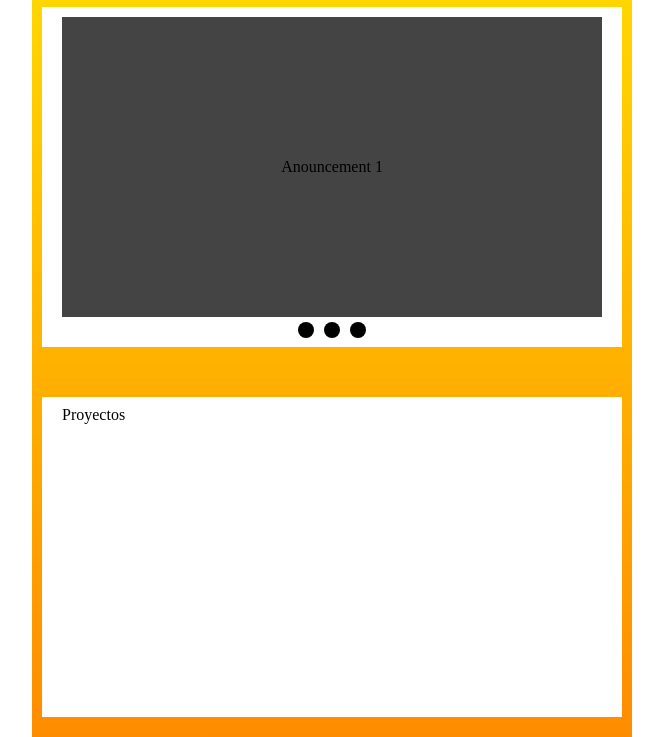
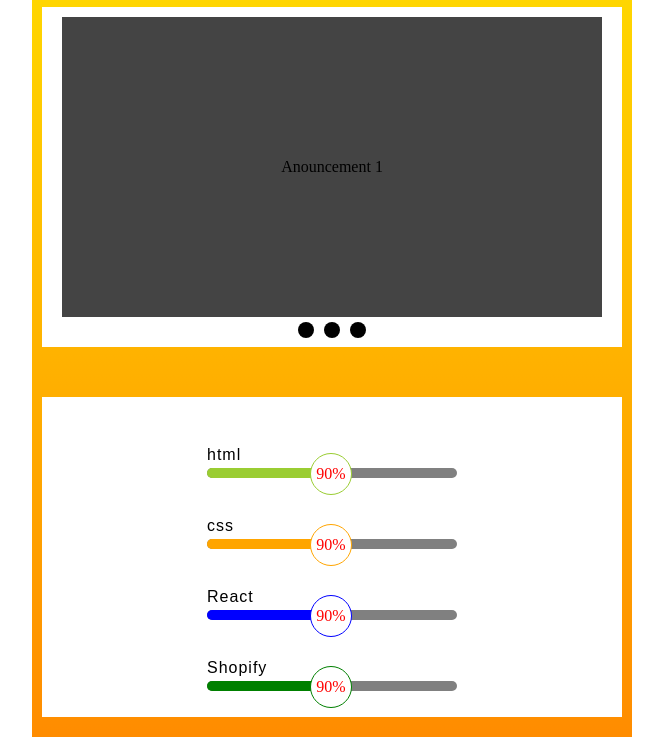
Before and after one commit to hulamo/kcproyecto1, a plain HTML site: page index.html in a window 1280 px wide. Shown: the part 413-1150 px from the top of the page, without its empty margins (308-971 px from the left). Drawn offline with Linux system fonts and the light colour scheme; files that its build step writes are made by us from their sources.

Commit message:
Agregando Progress bar

```diff
--- a/index.html
+++ b/index.html
@@ -41,7 +41,32 @@
           </section>
 
 <section class="detalle">
-    <p>Proyectos</p>
+    <div class="skills">
+    <h2>html</h2>
+    <div class="progress-bar">
+        <div class="html"><span>90%</span></div>
+    </div>
+    <h2>css</h2>
+    <div class="progress-bar">
+        <div class="css"><span>90%</span></div>
+    </div>
+
+    <h2>React</h2>
+    <div class="progress-bar">
+        <div class="react"><span>90%</span></div>
+    </div>
+
+
+    <h2>Shopify</h2>
+    <div class="progress-bar">
+        <div class="shopify"><span>90%</span></div>
+    </div>
+
+</div>
+
+
+
+
 </section>
 </main>
 
--- a/main.css
+++ b/main.css
@@ -174,5 +174,91 @@ align-items: center;
     margin-top: 50px;
     margin-left: 10px;
     margin-right: 10px;
-    background-color: white;
+    background: white;
+    display: flex;
+    align-items: center;
+    justify-content: center;
 }
+
+.skills h2 {
+
+    font-weight: 400;
+    letter-spacing: 1px;
+    margin-top: 40px;
+    margin-bottom: 5px;
+    color: black;
+    font-size: 16px;
+    font-family: Arial, Helvetica, sans-serif;
+
+}
+
+.progress-bar{
+
+    background: grey;
+    width: 250px;
+    height: 10px;
+    border-radius: 5px;
+
+}
+
+.progress-bar div{
+    height: 10px;
+    border-radius: 5px;
+    width: 50%;
+
+}
+
+.progress-bar div span {
+
+    height: 40px;
+    width: 40px;
+    border-radius: 50%;
+    background: white;
+    float: right;
+    margin-top: -15px;
+    margin-right: -20px;
+    color: red;
+    display: flex;
+    align-items: center;
+    justify-content: center;
+}
+
+.html {
+
+    background: yellowgreen;
+}
+
+.css {
+
+    background: orange;
+}
+
+.react {
+
+    background: blue;
+}
+
+.shopify {
+
+    background: green;
+}
+
+.html span {
+
+    border: 1px solid yellowgreen;
+}
+
+.css span {
+
+    border: 1px solid orange;
+}
+
+.react span {
+
+    border: 1px solid blue;
+}
+
+.shopify span {
+
+    border: 1px solid green;
+}
```
